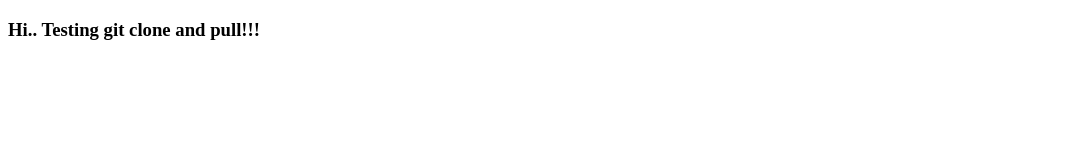
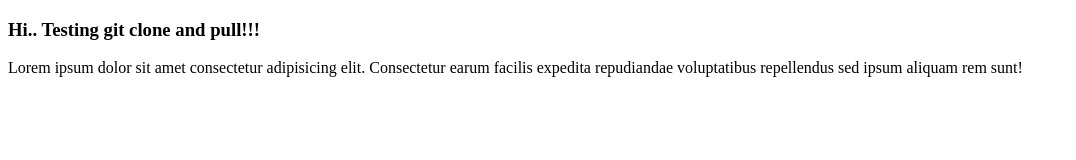
Before and after one commit to SajanRosh/vcs, a plain HTML site: page test.html in a window 1280 px wide. Shown: the whole page, without its empty margins (0-1076 px from the left). Drawn offline with Linux system fonts and the light colour scheme.

Commit message:
modified test file

```diff
--- a/test.html
+++ b/test.html
@@ -7,5 +7,6 @@
 </head>
 <body>
     <h3>Hi.. Testing git clone and pull!!!</h3>
+    <p>Lorem ipsum dolor sit amet consectetur adipisicing elit. Consectetur earum facilis expedita repudiandae voluptatibus repellendus sed ipsum aliquam rem sunt!</p>
 </body>
 </html>
```
